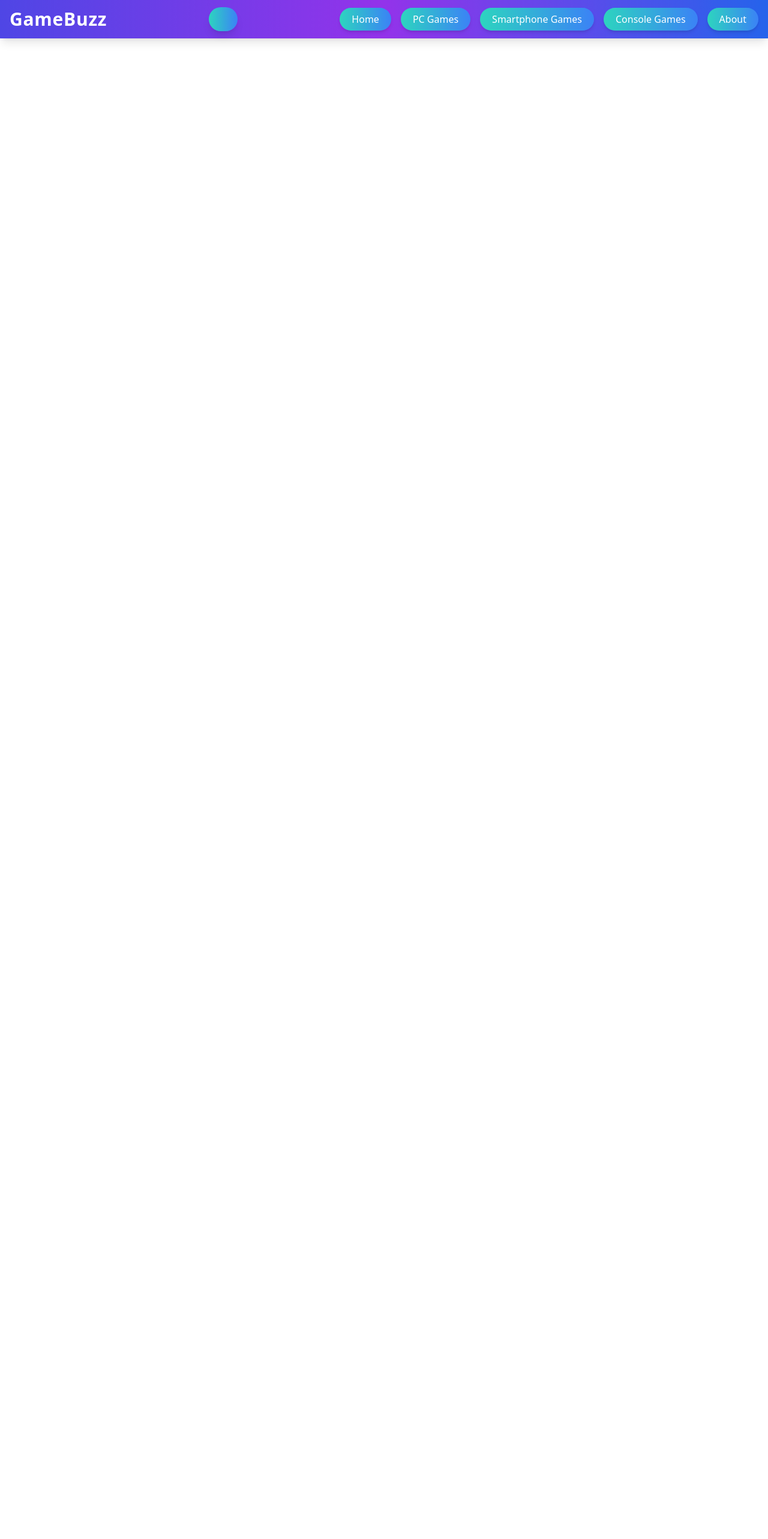
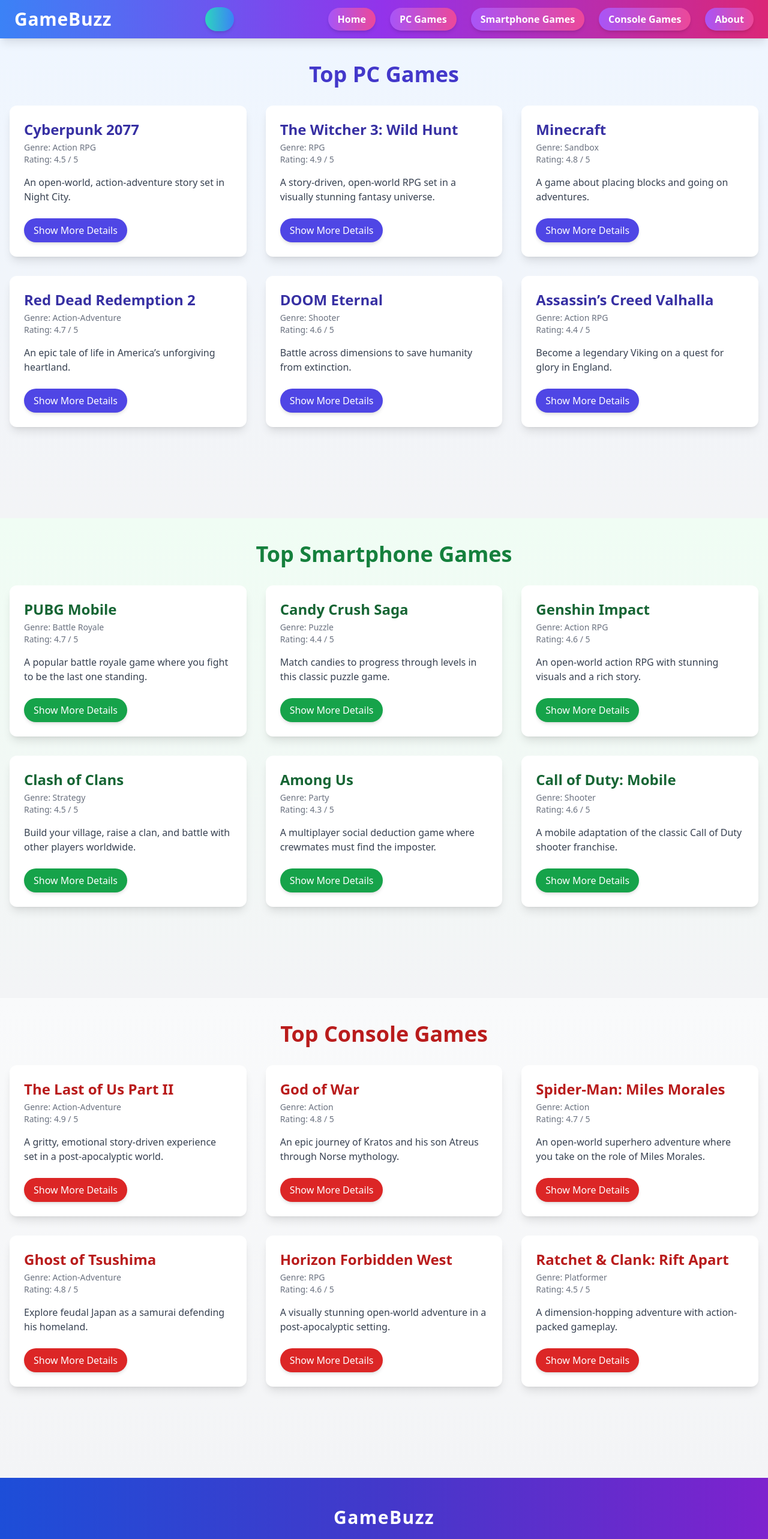
Before and after one commit to Byte-Light/game-buzz, a Next.js app: page / in a window 1280 px wide. Shown: the top 2566 px of the page at 60% size. Before the commit the page ends 800 px from the top, so only its background shows below. Built offline with nearby package versions, Linux system fonts and the light colour scheme.

Commit message:
updated ui 1

```diff
--- a/app/layout.tsx
+++ b/app/layout.tsx
@@ -3,6 +3,7 @@
 import { Bree_Serif } from "next/font/google"; // Import Bree Serif from Google Fonts
 import "./globals.css";
 import Navbar from "@/components/shared/Navbar";
+import Footer from "@/components/shared/Footer";
 
 const geistSans = localFont({
   src: "./fonts/GeistVF.woff",
@@ -38,6 +39,7 @@
       >
         <Navbar />
         {children}
+        <Footer />
       </body>
     </html>
   );
--- a/app/page.tsx
+++ b/app/page.tsx
@@ -1,8 +1,13 @@
+import ConsoleGames from "@/components/console-game/ConsoleGames";
+import PcGames from "@/components/pc-game/PcGames";
+import SmartphoneGames from "@/components/smartphone-game/SmartphoneGames";
 
 export default function Home() {
   return (
     <div>
-
+      <PcGames />
+      <SmartphoneGames />
+      <ConsoleGames />
     </div>
   );
 }
--- a/components/console-game/ConsoleGames.tsx
+++ b/components/console-game/ConsoleGames.tsx
@@ -30,21 +30,49 @@
     rating: 4.7,
     description: 'An open-world superhero adventure where you take on the role of Miles Morales.',
   },
-  // Add more games as needed
+  {
+    id: 4,
+    name: 'Ghost of Tsushima',
+    genre: 'Action-Adventure',
+    rating: 4.8,
+    description: 'Explore feudal Japan as a samurai defending his homeland.',
+  },
+  {
+    id: 5,
+    name: 'Horizon Forbidden West',
+    genre: 'RPG',
+    rating: 4.6,
+    description: 'A visually stunning open-world adventure in a post-apocalyptic setting.',
+  },
+  {
+    id: 6,
+    name: 'Ratchet & Clank: Rift Apart',
+    genre: 'Platformer',
+    rating: 4.5,
+    description: 'A dimension-hopping adventure with action-packed gameplay.',
+  },
 ];
 
 const ConsoleGames: React.FC = () => {
   return (
-    <div className="bg-gray-100 min-h-screen py-10">
+    <div className="bg-gradient-to-b from-gray-50 to-gray-100 min-h-screen py-10">
       <div className="container mx-auto px-4">
-        <h2 className="text-3xl font-bold text-center mb-8 text-red-700">Console Games</h2>
-        <div className="grid md:grid-cols-2 lg:grid-cols-3 gap-6">
+        <h2 className="text-4xl font-bold text-center mb-8 text-red-700">Top Console Games</h2>
+        <div className="grid md:grid-cols-2 lg:grid-cols-3 gap-8">
           {games.map((game) => (
-            <div key={game.id} className="bg-white p-6 rounded-lg shadow-lg">
-              <h3 className="text-xl font-semibold text-red-700">{game.name}</h3>
-              <p className="text-sm text-gray-600">Genre: {game.genre}</p>
-              <p className="text-sm text-gray-600">Rating: {game.rating} / 5</p>
+            <div
+              key={game.id}
+              className="bg-white p-6 rounded-xl shadow-lg hover:shadow-2xl transition-shadow duration-300 transform hover:scale-105"
+            >
+              <h3 className="text-2xl font-semibold text-red-700">{game.name}</h3>
+              <p className="text-sm text-gray-500 mt-1">Genre: {game.genre}</p>
+              <p className="text-sm text-gray-500">Rating: {game.rating} / 5</p>
               <p className="mt-4 text-gray-700">{game.description}</p>
+              <button
+                className="mt-6 px-4 py-2 bg-red-600 text-white rounded-full font-medium shadow-md hover:bg-red-700 transition-colors duration-300"
+              >
+                Show More Details
+              </button>
             </div>
           ))}
         </div>
--- a/components/pc-game/PcGames.tsx
+++ b/components/pc-game/PcGames.tsx
@@ -30,21 +30,46 @@
     rating: 4.8,
     description: 'A game about placing blocks and going on adventures.',
   },
-  // Add more games as needed
+  {
+    id: 4,
+    name: 'Red Dead Redemption 2',
+    genre: 'Action-Adventure',
+    rating: 4.7,
+    description: 'An epic tale of life in America’s unforgiving heartland.',
+  },
+  {
+    id: 5,
+    name: 'DOOM Eternal',
+    genre: 'Shooter',
+    rating: 4.6,
+    description: 'Battle across dimensions to save humanity from extinction.',
+  },
+  {
+    id: 6,
+    name: 'Assassin’s Creed Valhalla',
+    genre: 'Action RPG',
+    rating: 4.4,
+    description: 'Become a legendary Viking on a quest for glory in England.',
+  },
 ];
 
 const PcGames: React.FC = () => {
   return (
-    <div className="bg-gray-100 min-h-screen py-10">
+    <div className="bg-gradient-to-b from-blue-50 to-gray-100 min-h-screen py-10">
       <div className="container mx-auto px-4">
-        <h2 className="text-3xl font-bold text-center mb-8 text-blue-900">PC Games</h2>
-        <div className="grid md:grid-cols-2 lg:grid-cols-3 gap-6">
+        <h2 className="text-4xl font-bold text-center mb-8 text-indigo-700">Top PC Games</h2>
+        <div className="grid md:grid-cols-2 lg:grid-cols-3 gap-8">
           {games.map((game) => (
-            <div key={game.id} className="bg-white p-6 rounded-lg shadow-lg">
-              <h3 className="text-xl font-semibold text-blue-900">{game.name}</h3>
-              <p className="text-sm text-gray-600">Genre: {game.genre}</p>
-              <p className="text-sm text-gray-600">Rating: {game.rating} / 5</p>
+            <div key={game.id} className="bg-white p-6 rounded-xl shadow-lg hover:shadow-2xl transition-shadow duration-300 transform hover:scale-105">
+              <h3 className="text-2xl font-semibold text-indigo-800">{game.name}</h3>
+              <p className="text-sm text-gray-500 mt-1">Genre: {game.genre}</p>
+              <p className="text-sm text-gray-500">Rating: {game.rating} / 5</p>
               <p className="mt-4 text-gray-700">{game.description}</p>
+              <button
+                className="mt-6 px-4 py-2 bg-indigo-600 text-white rounded-full font-medium shadow-md hover:bg-indigo-700 transition-colors duration-300"
+              >
+                Show More Details
+              </button>
             </div>
           ))}
         </div>
--- /dev/null
+++ b/components/shared/Footer.tsx
@@ -0,0 +1,34 @@
+import React from 'react';
+import Link from 'next/link';
+
+const Footer: React.FC = () => {
+  return (
+    <footer className="bg-gradient-to-r from-blue-700 via-indigo-700 to-purple-700 text-white py-12">
+      <div className="container mx-auto px-6 lg:px-12">
+        {/* Footer Content - Centered */}
+        <div className="text-center mb-8">
+          {/* Logo and Description */}
+          <h2 className="text-3xl font-bold tracking-wider">GameBuzz</h2>
+          <p className="mt-4 text-sm leading-relaxed max-w-xs mx-auto">
+            Your ultimate destination for the latest in gaming news, reviews, and guides.
+          </p>
+        </div>
+
+        {/* Footer Bottom Section */}
+        <div className="border-t border-gray-500 pt-6">
+          <p className="text-center text-gray-300 text-sm mb-2">
+            &copy; {new Date().getFullYear()} GameBuzz. All rights reserved.
+          </p>
+          <p className="text-center text-gray-300 text-sm">
+            Made with ❤️ by{' '}
+            <Link href="https://bytlight.net/" className="text-blue-300 hover:text-white transition duration-200">
+              Sheikh Yeamin
+            </Link>
+          </p>
+        </div>
+      </div>
+    </footer>
+  );
+};
+
+export default Footer;
--- a/components/shared/Navbar.tsx
+++ b/components/shared/Navbar.tsx
@@ -6,39 +6,49 @@
   const [isHovered, setIsHovered] = useState(false);
 
   return (
-    <nav className="bg-gradient-to-r from-indigo-600 via-purple-600 to-blue-600 shadow-lg">
-      <div className="container mx-auto px-4 py-3 flex justify-between items-center">
+    <nav className="bg-gradient-to-r from-blue-500 via-purple-600 to-pink-600 shadow-lg sticky top-0 z-50">
+      <div className="container mx-auto px-6 py-3 flex justify-between items-center">
+
         {/* Logo */}
         <Link href="/">
-          <h1 className="text-white text-3xl font-semibold tracking-wide">GameBuzz</h1>
+          <h1 className="text-white text-3xl font-bold tracking-wide">GameBuzz</h1>
         </Link>
 
         {/* Hover-to-Expand Search Bar */}
         <div
           onMouseEnter={() => setIsHovered(true)}
           onMouseLeave={() => setIsHovered(false)}
-          className={`relative mx-6 ${
+          className={`relative mx-6 h-10 bg-gradient-to-r from-teal-400 to-blue-500 rounded-full transition-all duration-300 ease-in-out overflow-hidden shadow-md ${
             isHovered ? "w-full md:w-80" : "w-12"
-          } h-10 bg-gradient-to-r from-teal-400 to-blue-500 rounded-full transition-all duration-300 ease-in-out overflow-hidden shadow-lg`}
+          }`}
         >
           <input
             type="text"
             placeholder="Search games..."
-            className={`absolute left-0 top-0 w-full h-full pl-4 pr-4 text-white placeholder-gray-200 bg-transparent outline-none rounded-full transition-opacity duration-300 ${
+            className={`absolute left-4 top-0 w-full h-full pl-4 pr-4 text-white placeholder-gray-200 bg-transparent outline-none rounded-full transition-opacity duration-300 ${
               isHovered ? "opacity-100 cursor-text" : "opacity-0 cursor-pointer"
             }`}
           />
         </div>
 
         {/* Navigation Links */}
-        <div className="flex space-x-4">
+        <div className="hidden md:flex space-x-6">
           {['Home', 'PC Games', 'Smartphone Games', 'Console Games', 'About'].map((link, index) => (
             <Link key={index} href={link === 'Home' ? '/' : `/${link.toLowerCase().replace(/\s/g, '-')}`}>
-              <span className="px-5 py-2 text-white bg-gradient-to-r from-teal-400 to-blue-500 hover:from-purple-500 hover:to-pink-500 rounded-full transition-transform transform hover:scale-105 duration-300 shadow-md">
+              <span className="px-4 py-2 text-white font-semibold bg-gradient-to-r from-purple-500 to-pink-500 hover:from-teal-400 hover:to-blue-500 rounded-full transition-transform transform hover:scale-105 duration-300 shadow-md">
                 {link}
               </span>
             </Link>
           ))}
+        </div>
+
+        {/* Mobile Menu Button */}
+        <div className="md:hidden flex items-center">
+          <button className="text-white focus:outline-none">
+            <svg className="w-6 h-6" fill="none" stroke="currentColor" viewBox="0 0 24 24">
+              <path strokeLinecap="round" strokeLinejoin="round" strokeWidth="2" d="M4 6h16M4 12h16M4 18h16" />
+            </svg>
+          </button>
         </div>
       </div>
     </nav>
--- a/components/smartphone-game/SmartphoneGames.tsx
+++ b/components/smartphone-game/SmartphoneGames.tsx
@@ -30,21 +30,46 @@
     rating: 4.6,
     description: 'An open-world action RPG with stunning visuals and a rich story.',
   },
-  // Add more games as needed
+  {
+    id: 4,
+    name: 'Clash of Clans',
+    genre: 'Strategy',
+    rating: 4.5,
+    description: 'Build your village, raise a clan, and battle with other players worldwide.',
+  },
+  {
+    id: 5,
+    name: 'Among Us',
+    genre: 'Party',
+    rating: 4.3,
+    description: 'A multiplayer social deduction game where crewmates must find the imposter.',
+  },
+  {
+    id: 6,
+    name: 'Call of Duty: Mobile',
+    genre: 'Shooter',
+    rating: 4.6,
+    description: 'A mobile adaptation of the classic Call of Duty shooter franchise.',
+  },
 ];
 
 const SmartphoneGames: React.FC = () => {
   return (
-    <div className="bg-gray-100 min-h-screen py-10">
+    <div className="bg-gradient-to-b from-green-50 to-gray-100 min-h-screen py-10">
       <div className="container mx-auto px-4">
-        <h2 className="text-3xl font-bold text-center mb-8 text-green-700">Smartphone Games</h2>
-        <div className="grid md:grid-cols-2 lg:grid-cols-3 gap-6">
+        <h2 className="text-4xl font-bold text-center mb-8 text-green-700">Top Smartphone Games</h2>
+        <div className="grid md:grid-cols-2 lg:grid-cols-3 gap-8">
           {games.map((game) => (
-            <div key={game.id} className="bg-white p-6 rounded-lg shadow-lg">
-              <h3 className="text-xl font-semibold text-green-700">{game.name}</h3>
-              <p className="text-sm text-gray-600">Genre: {game.genre}</p>
-              <p className="text-sm text-gray-600">Rating: {game.rating} / 5</p>
+            <div key={game.id} className="bg-white p-6 rounded-xl shadow-lg hover:shadow-2xl transition-shadow duration-300 transform hover:scale-105">
+              <h3 className="text-2xl font-semibold text-green-800">{game.name}</h3>
+              <p className="text-sm text-gray-500 mt-1">Genre: {game.genre}</p>
+              <p className="text-sm text-gray-500">Rating: {game.rating} / 5</p>
               <p className="mt-4 text-gray-700">{game.description}</p>
+              <button
+                className="mt-6 px-4 py-2 bg-green-600 text-white rounded-full font-medium shadow-md hover:bg-green-700 transition-colors duration-300"
+              >
+                Show More Details
+              </button>
             </div>
           ))}
         </div>
```
